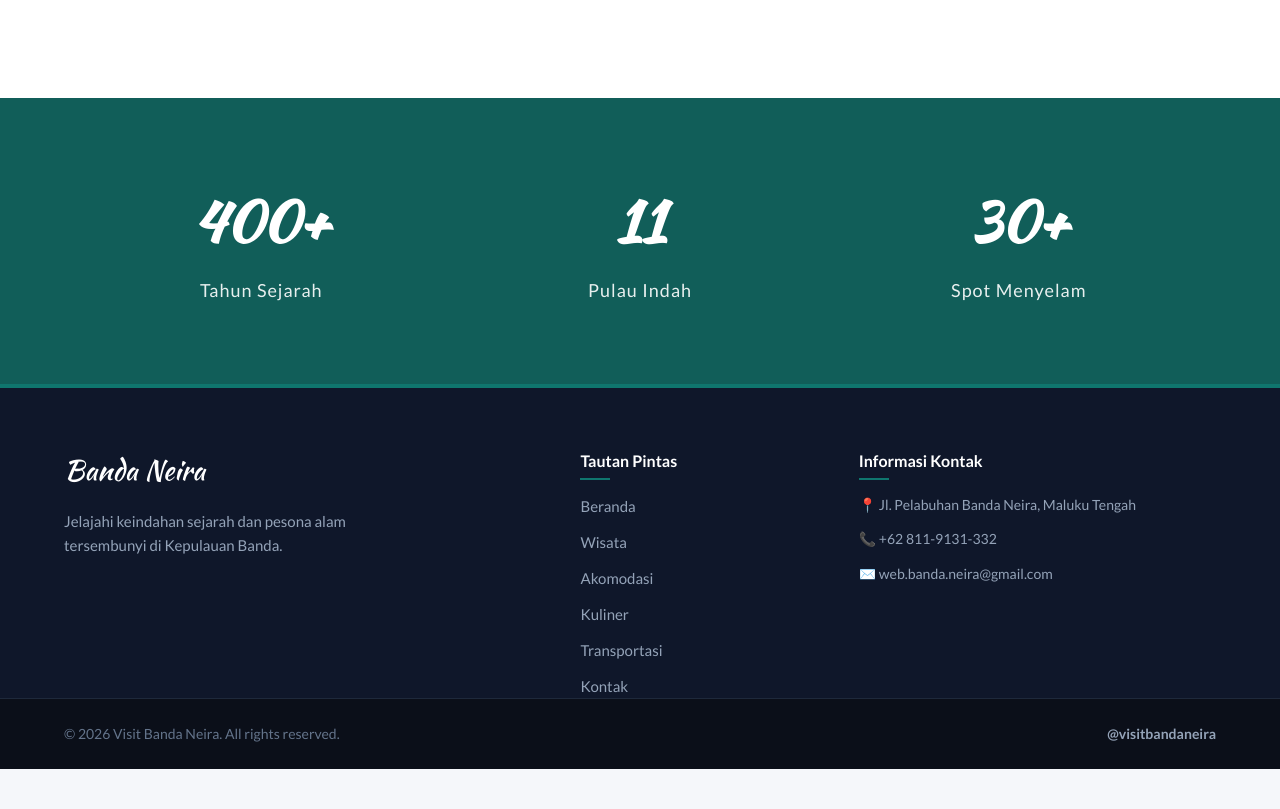
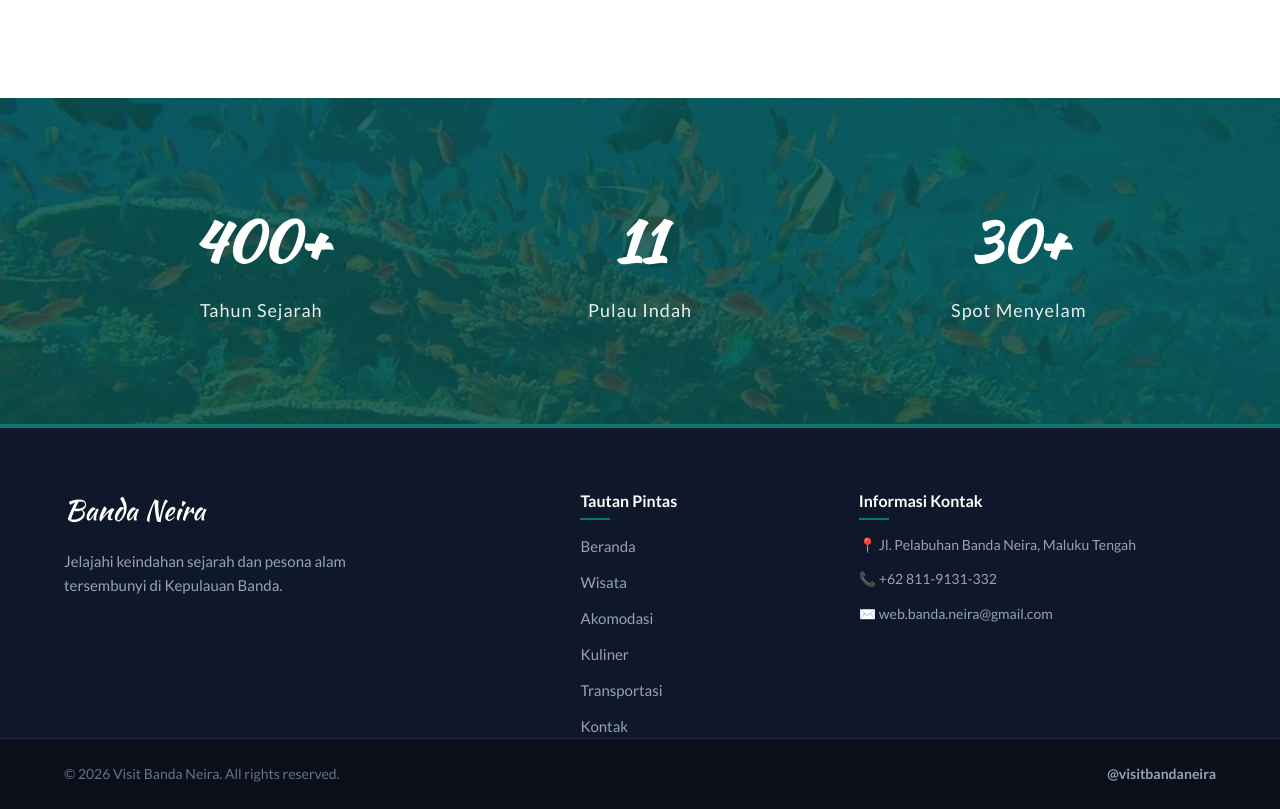
Before and after one commit to trevissetiawan13/banda-neira, a React (Vite) app: page / in a window 1280 px wide. Shown: the part 1748-2557 px from the top of the page. Before the commit the page ends 2517 px from the top, so only its background shows below. Built offline with nearby package versions, Linux system fonts and the light colour scheme; no server answers.

Commit message:
style: add parallax background with teal overlay to home stats section

```diff
--- a/src/pages/Home.css
+++ b/src/pages/Home.css
@@ -219,12 +219,27 @@
 }
 
 .stats-section {
-  background-color: var(--color-primary-dark);
+  position: relative;
+  background-image: url("/images/wisata/lava-flow.jpg");
+  background-size: cover;
+  background-position: center;
+  background-attachment: fixed;
   color: var(--color-white);
-  padding: 80px 0;
+  padding: 100px 0;
+  overflow: hidden;
+}
+
+.stats-section::before {
+  content: "";
+  position: absolute;
+  inset: 0;
+  background: rgba(11, 78, 73, 0.85); /* Teal gelap premium */
+  z-index: 1;
 }
 
 .stats-container {
+  position: relative;
+  z-index: 2;
   display: flex;
   justify-content: space-around;
   text-align: center;
```
